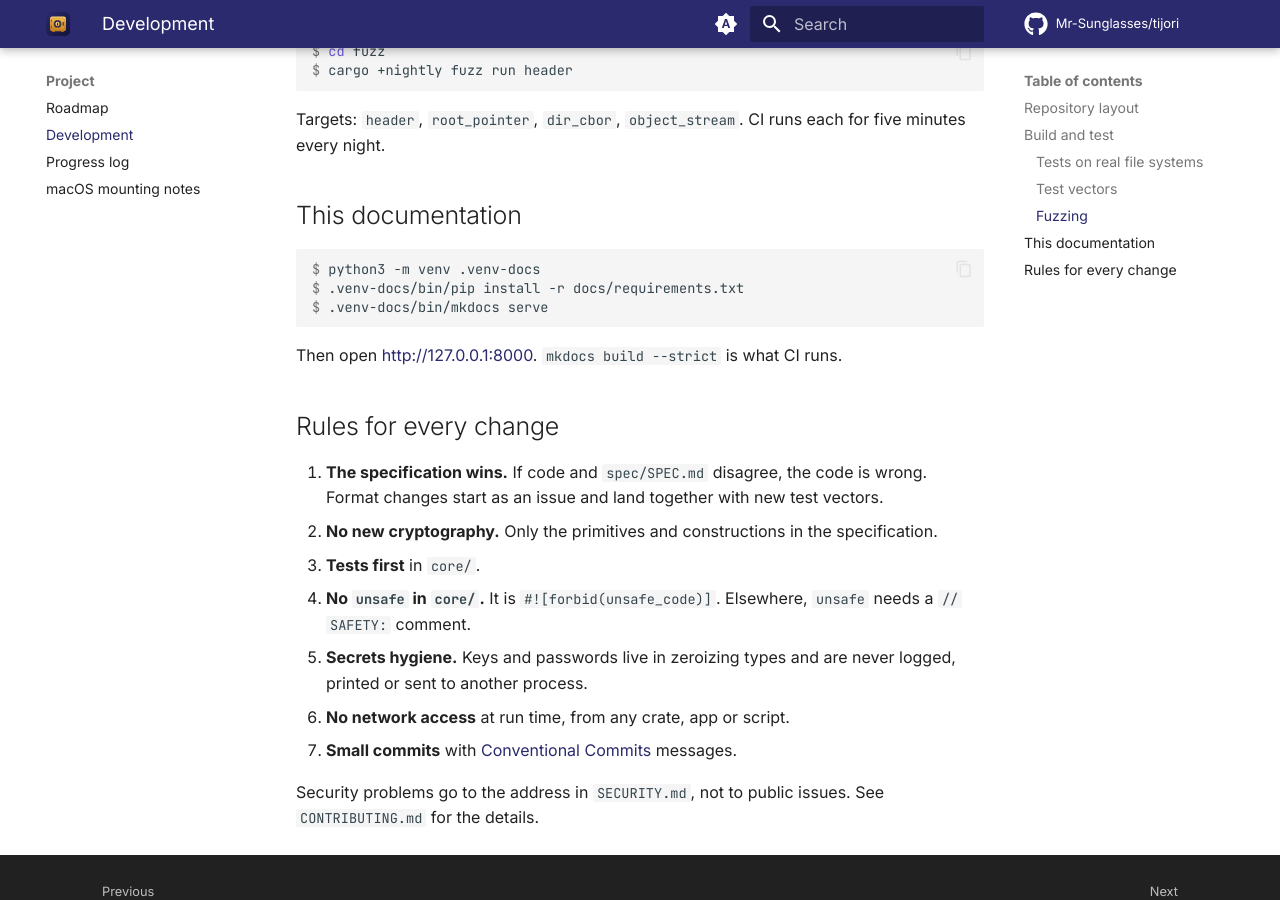
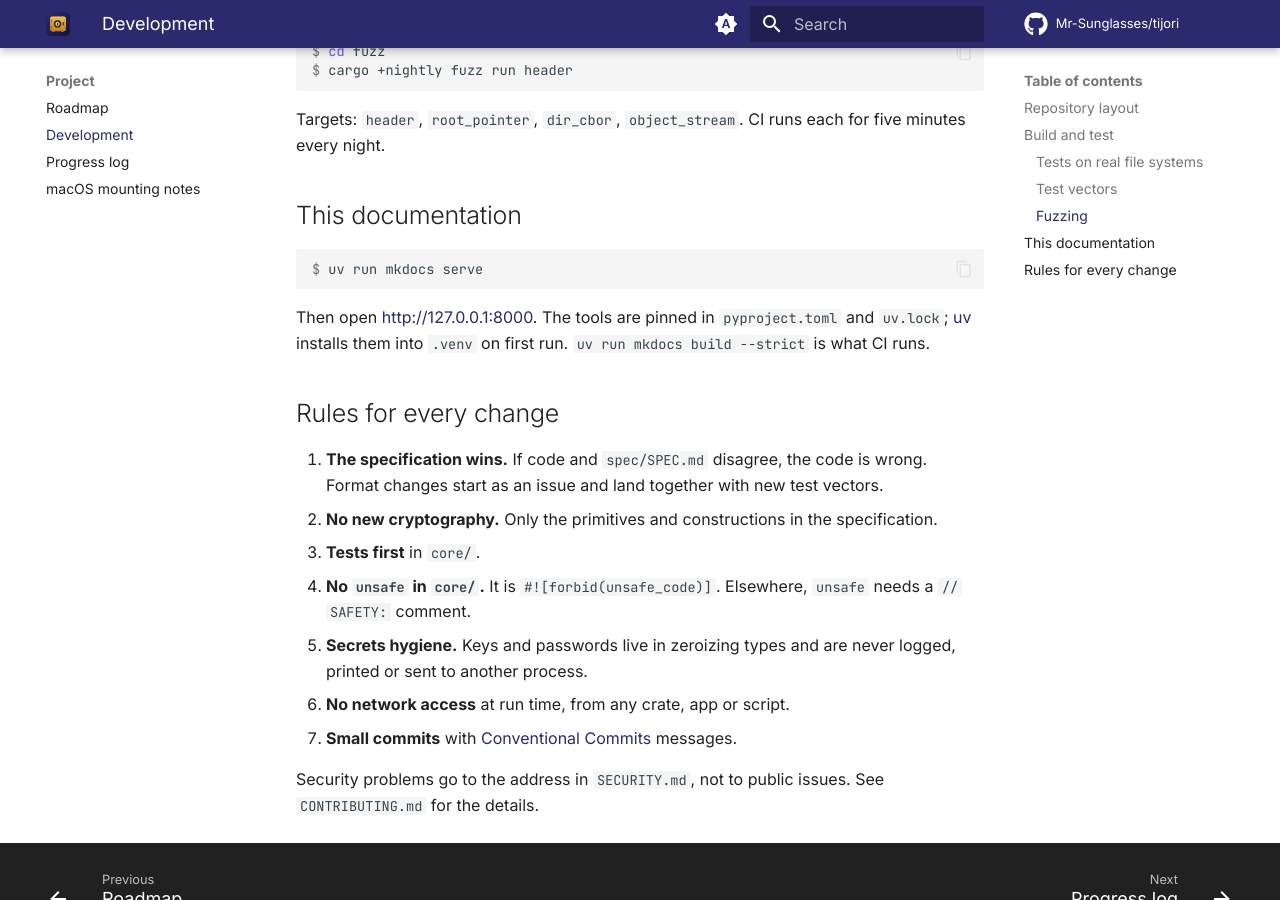
Before and after one commit to Mr-Sunglasses/tijori, an MkDocs documentation site: the page built from docs/project/development.md, in a window 1280 px wide and 900 px high, scrolled down 2237 px. Built offline with MkDocs 1.6.1 and Material for MkDocs 9.7.7, drawn with Linux system fonts in a browser that asks for light colours; plug-ins that fetch from the network failed and are left out; comment, search, counter and statistics services are not loaded.

Commit message:
build(docs): manage the documentation tools with uv
Replace docs/requirements.txt with pyproject.toml and uv.lock, so
`uv run mkdocs serve` sets everything up. CI builds with --locked.

````diff
--- a/docs/project/development.md
+++ b/docs/project/development.md
@@ -86,12 +86,12 @@ for five minutes every night.
 ## This documentation
 
 ```console
-$ python3 -m venv .venv-docs
-$ .venv-docs/bin/pip install -r docs/requirements.txt
-$ .venv-docs/bin/mkdocs serve
+$ uv run mkdocs serve
 ```
 
-Then open <http://127.0.0.1:8000>. `mkdocs build --strict` is what CI runs.
+Then open <http://127.0.0.1:8000>. The tools are pinned in `pyproject.toml`
+and `uv.lock`; [uv](https://docs.astral.sh/uv/) installs them into `.venv`
+on first run. `uv run mkdocs build --strict` is what CI runs.
 
 ## Rules for every change
 
--- a/docs/requirements.txt
+++ /dev/null
@@ -1,6 +0,0 @@
-# Tools to build the documentation site (not needed to build Tijori).
-#   python3 -m venv .venv-docs && .venv-docs/bin/pip install -r docs/requirements.txt
-#   .venv-docs/bin/mkdocs serve
-mkdocs==1.6.1
-mkdocs-material==9.8.0
-pymdown-extensions==12.3
--- a/mkdocs.yml
+++ b/mkdocs.yml
@@ -7,8 +7,6 @@ edit_uri: edit/main/docs/
 copyright: Free and open source. Apache-2.0 and GPL-3.0-or-later.
 
 docs_dir: docs
-exclude_docs: |
-  requirements.txt
 
 theme:
   name: material
````
Also changed, not shown: README.md (+1 -3 lines), pyproject.toml (added, +15 -0 lines), 4 other files.
